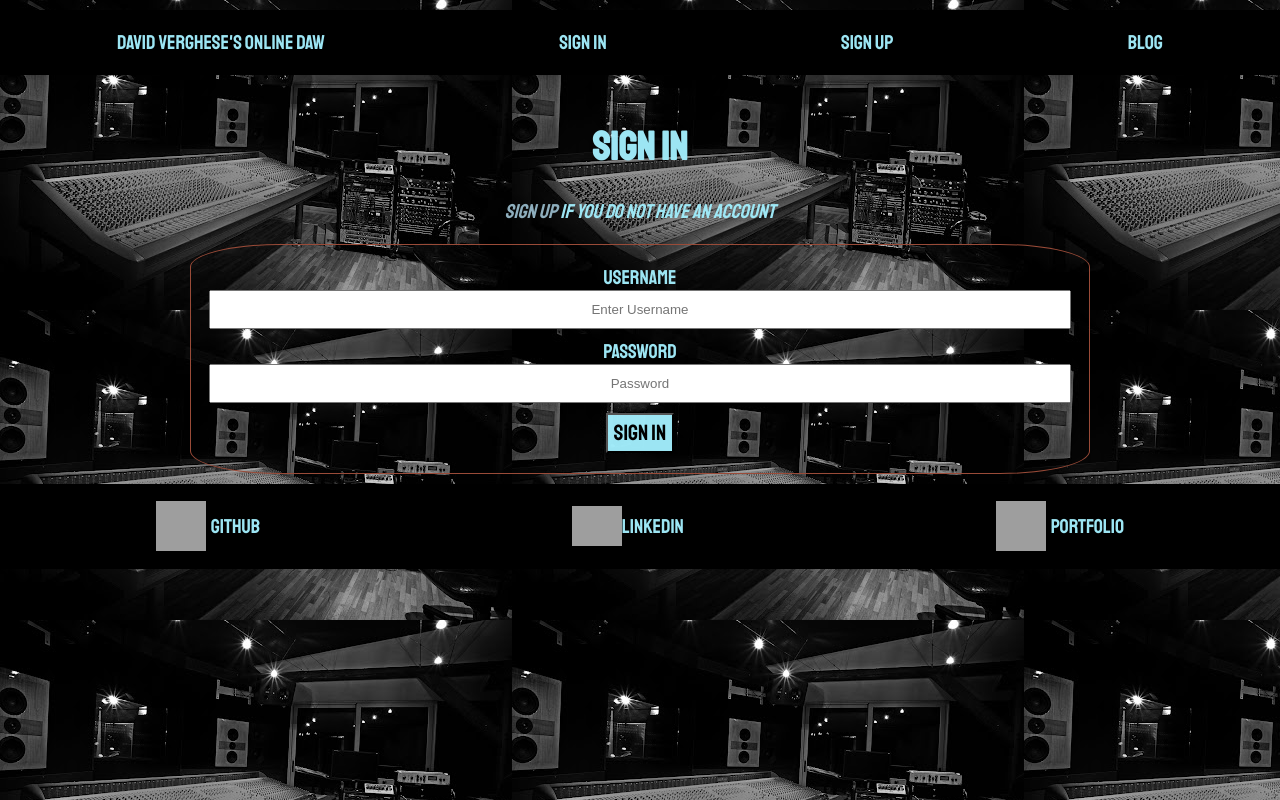
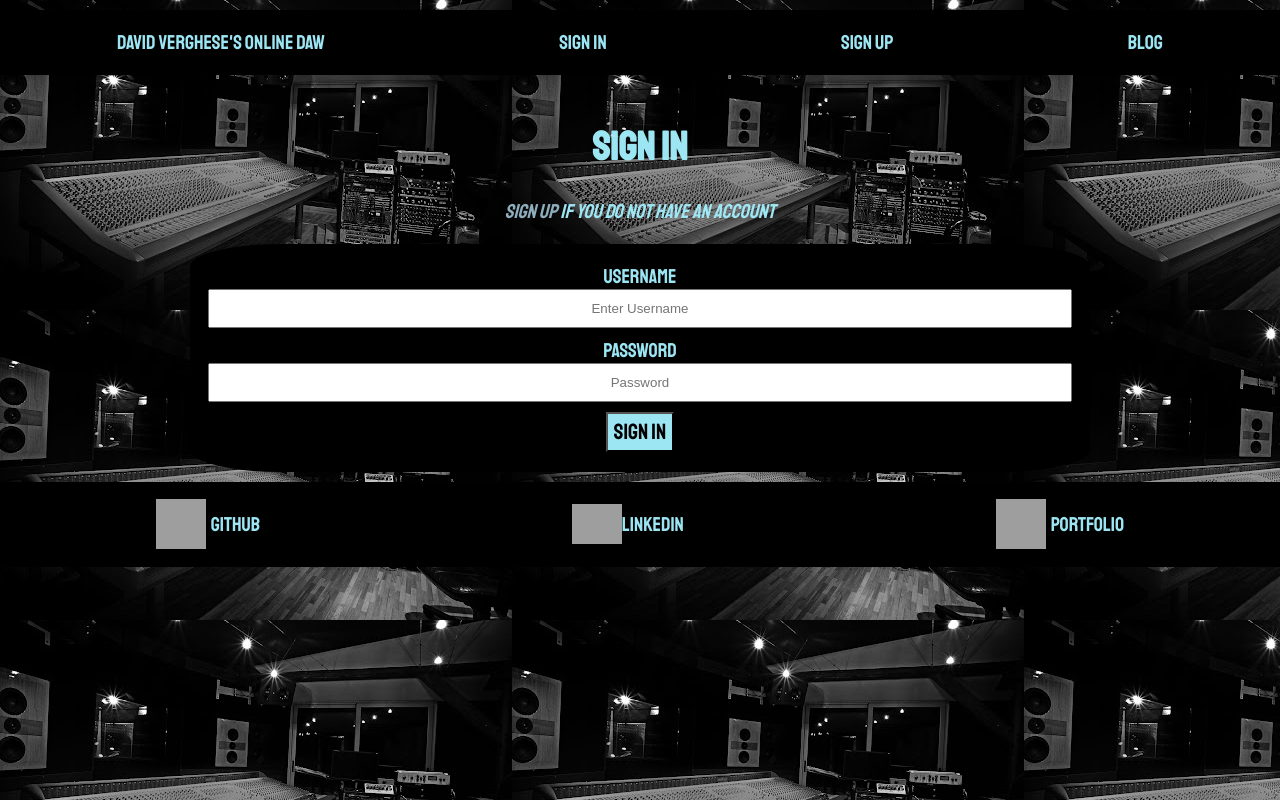
Before and after one commit to DavidVerghese/BeatmakerJS, a React (Create React App) app in the folder client/: page /sign-in in a window 1280 px wide. Built offline with nearby package versions, Linux system fonts and the light colour scheme; grey boxes are pictures that could not be loaded.

Commit message:
changed color of sign in form

```diff
--- a/client/src/screens/SignIn/SignIn.css
+++ b/client/src/screens/SignIn/SignIn.css
@@ -19,7 +19,7 @@
 align-items: center;
   padding: 20px;
   border-radius: 10%;
-  border: 0.1px solid #9a4b38;
+  background-color: black;
 }
 
 .form-container form input {
```
